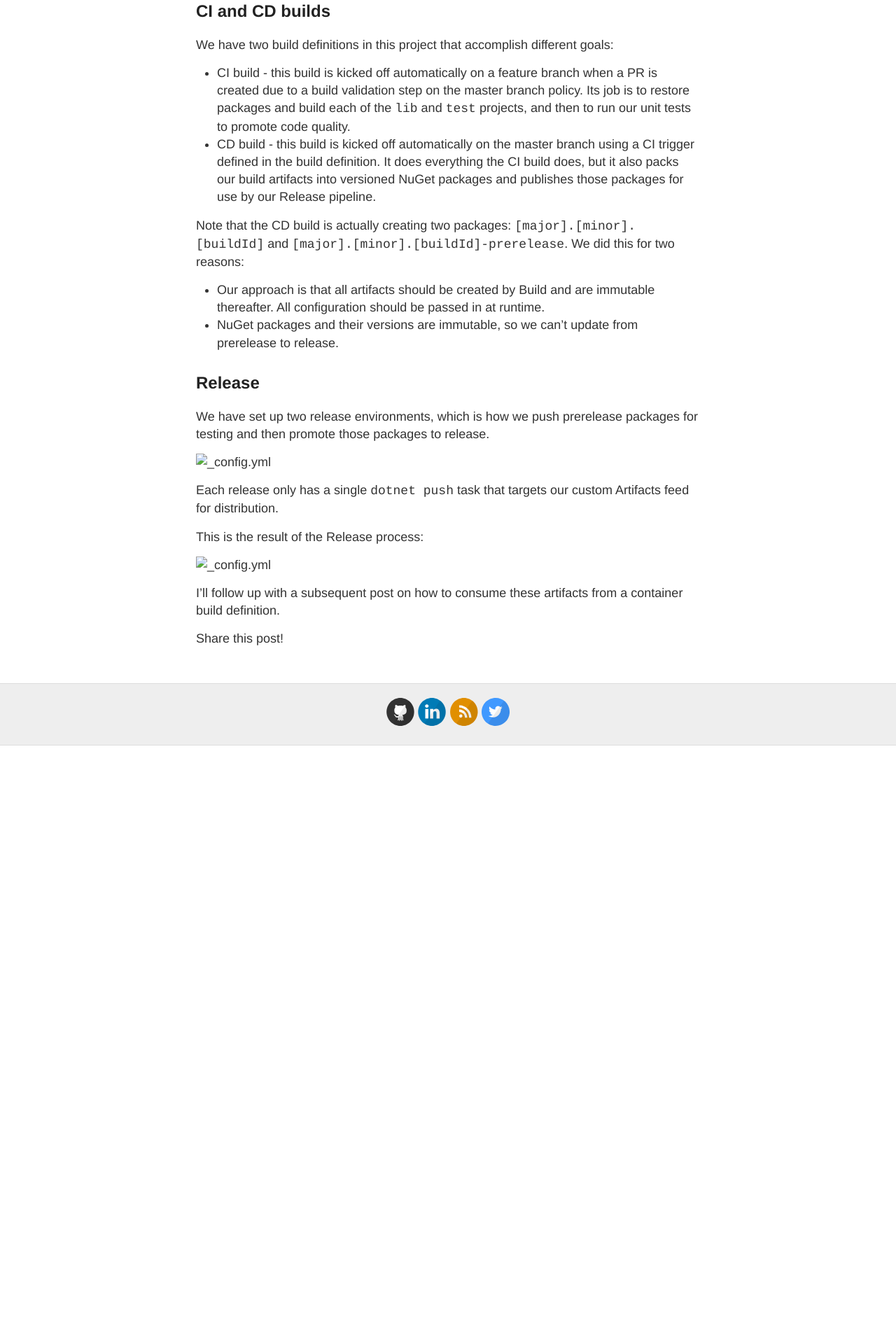
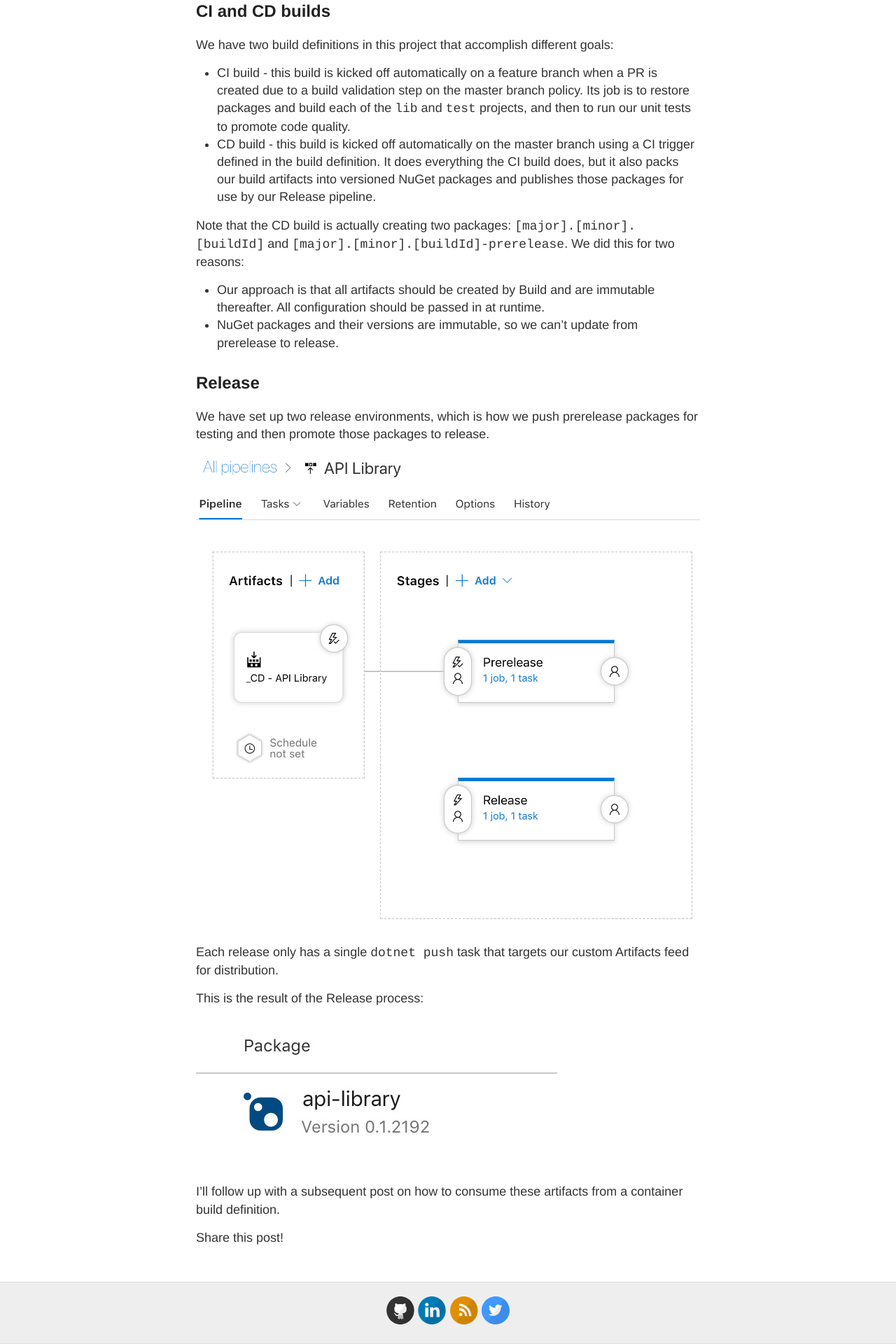
Before and after one commit to brbarnett/brbarnett.github.io, a Jekyll site: the page built from _posts/2019-1-16-using-azure-pipelines-to-publish-nuget-packages-to-a-private-artifacts-feed.md, in a window 1280 px wide. Shown: the part 1474-3394 px from the top of the page at 70% size. Built offline with Jekyll 4.4.1, drawn with Linux system fonts in a browser that asks for light colours; comment, search, counter and statistics services are not loaded; before the commit the page ends 2539 px from its top, so only the background shows below that.

Commit message:
Artifacts image

```diff
--- a/_posts/2019-1-16-using-azure-pipelines-to-publish-nuget-packages-to-a-private-artifacts-feed.md
+++ b/_posts/2019-1-16-using-azure-pipelines-to-publish-nuget-packages-to-a-private-artifacts-feed.md
@@ -51,12 +51,12 @@ Note that the CD build is actually creating two packages: `[major].[minor].[buil
 ## Release
 We have set up two release environments, which is how we push prerelease packages for testing and then promote those packages to release.
 
-![_config.yml]({{ site.baseurl }}/images/using-azure-pipelines-to-publish-nuget-packages-to-a-private-artifacts-feed/release.jpg)
+![_config.yml]({{ site.baseurl }}/images/2019-1-16-using-azure-pipelines-to-publish-nuget-packages-to-a-private-artifacts-feed/release.jpg)
 
 Each release only has a single `dotnet push` task that targets our custom Artifacts feed for distribution.
 
 This is the result of the Release process:
 
-![_config.yml]({{ site.baseurl }}/images/using-azure-pipelines-to-publish-nuget-packages-to-a-private-artifacts-feed/artifacts.jpg)
+![_config.yml]({{ site.baseurl }}/images/2019-1-16-using-azure-pipelines-to-publish-nuget-packages-to-a-private-artifacts-feed/artifacts.jpg)
 
 I'll follow up with a subsequent post on how to consume these artifacts from a container build definition.
```
Also changed, not shown: images/2019-1-16-using-azure-pipelines-to-publish-nuget-packages-to-a-private-artifacts-feed/artifacts.jpg (added).
